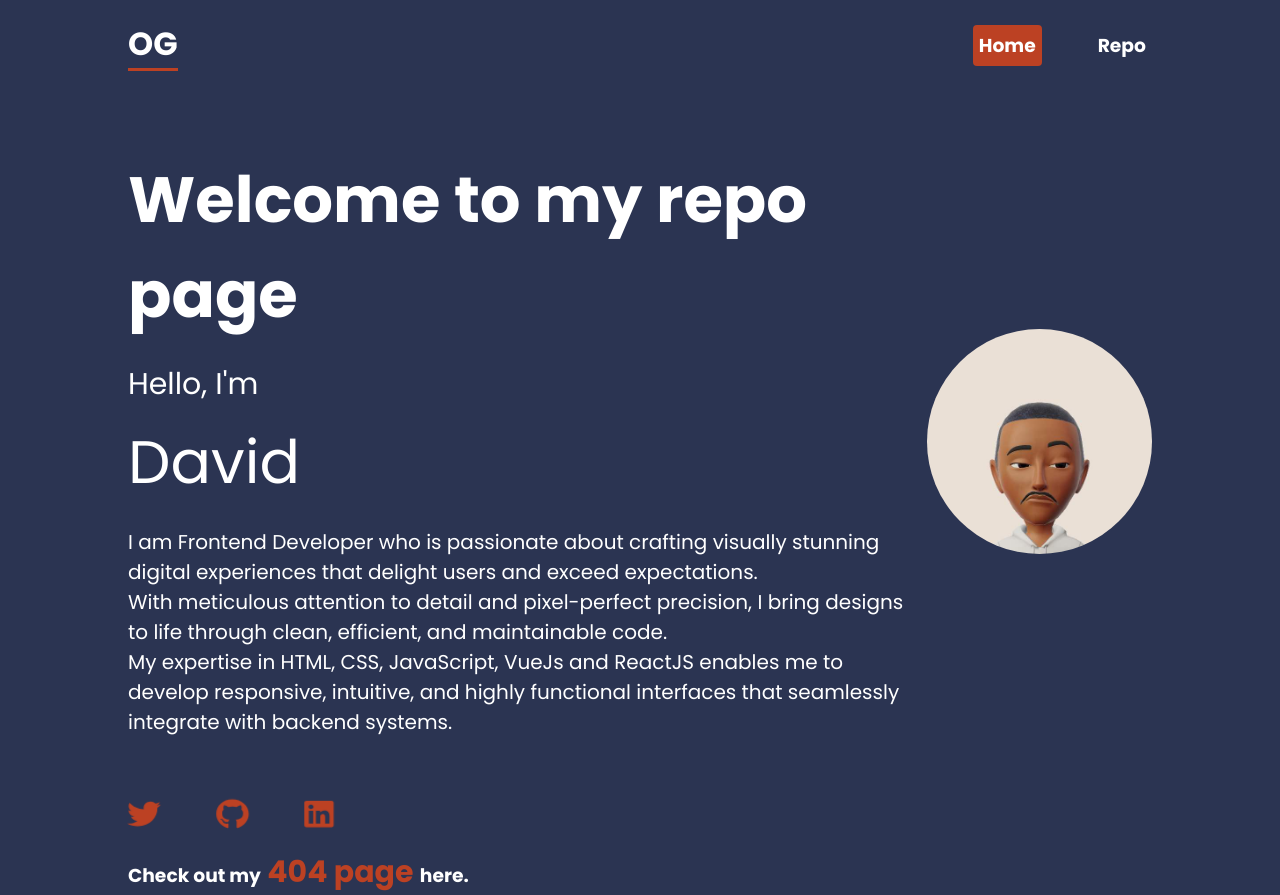
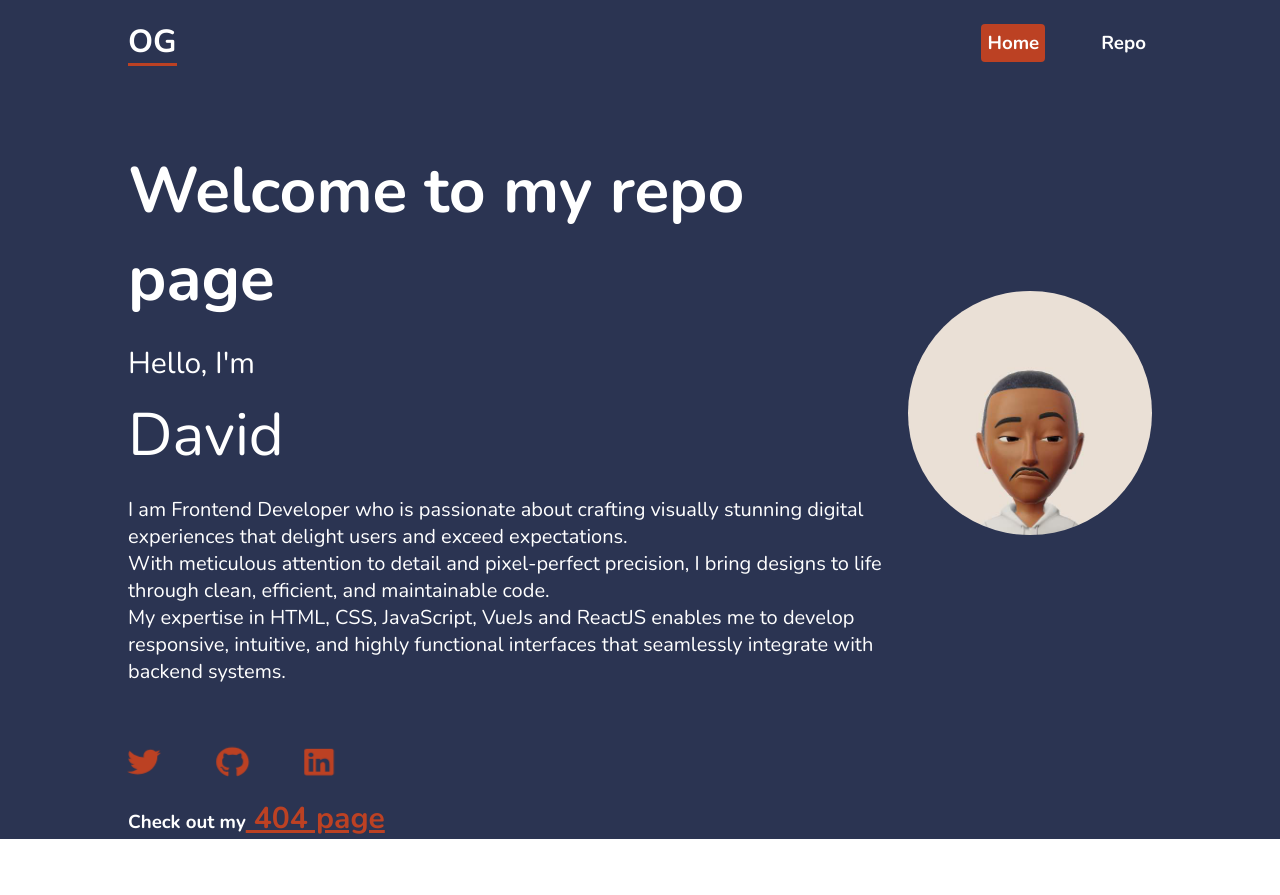
Before and after one commit to feyisayo1/alt-exam, a React (Vite) app: page / in a window 1280 px wide. After the commit the page ends 839 px from the top, so only its background shows below. Built offline with nearby package versions, Linux system fonts and the light colour scheme; no server answers.

Commit message:
font and  404 link

```diff
--- a/src/Home.jsx
+++ b/src/Home.jsx
@@ -74,8 +74,7 @@
                 </a>
               </div>
               <h3 style={{color:"white", marginTop:"20px"}}>Check out my
-                  <NavLink to="404" style={{ borderRadius:"4px", color:"#bc4123", fontSize:"30px"}} > 404 page </NavLink>
-                  here.
+                  <NavLink to="404" style={{ borderRadius:"4px", color:"#bc4123", fontSize:"30px", textDecoration:"underline"}} > 404 page </NavLink>
               </h3>
             </div>
           </div>
--- a/src/index.css
+++ b/src/index.css
@@ -1,4 +1,5 @@
-@import url('https://fonts.googleapis.com/css2?family=Poppins:wght@400;700&display=swap');
+  @import url('https://fonts.googleapis.com/css2?family=Nunito:wght@400;700&display=swap');
+
 
 
 :root {
@@ -10,7 +11,7 @@
   border: 0;
   margin: 0;
   box-sizing: border-box;
-  font-family: poppins;
+  font-family: 'Nunito', sans-serif;
   text-decoration: none;
   scroll-behavior: smooth;
 }
```
